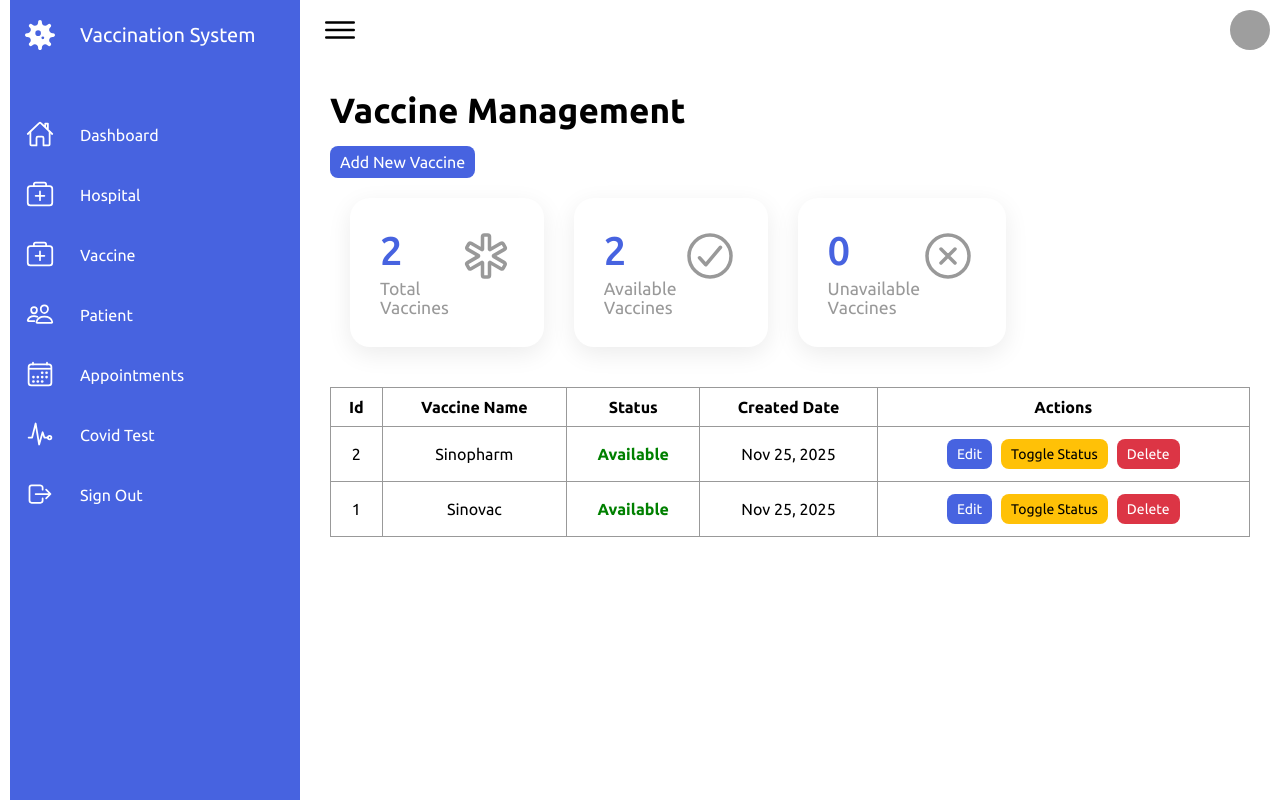
After one commit to iqraikram1117/Vaccination-Website, a PHP site: page /vaccine.php in a window 1280 px wide. The commit adds this page. Run offline with PHP 8.4, Linux system fonts and the light colour scheme; a user stored in the database is signed in; data comes from the database, SQL or seed files in the repository; grey boxes are pictures that could not be loaded.

Commit message:
completed all done

```diff
--- a/Admin/navigation.php
+++ b/Admin/navigation.php
@@ -25,6 +25,14 @@
                             <ion-icon name="medkit-outline"></ion-icon>
                         </span>
                         <span class="title">Hospital</span>
+                    </a>
+                </li>
+                  <li>
+                    <a href="vaccine.php">
+                        <span class="icon">
+                            <ion-icon name="medkit-outline"></ion-icon>
+                        </span>
+                        <span class="title">Vaccine </span>
                     </a>
                 </li>
 
--- /dev/null
+++ b/Admin/vaccine.php
@@ -0,0 +1,424 @@
+<?php
+    // Start session first
+    session_start();
+
+    // Include connection
+    include("connection.php");
+
+    // Check connection
+    if (!isset($connection) || $connection === null) {
+        die("Database connection failed. Please check your connection.php file.");
+    }
+
+    if(!isset($_SESSION['admin_session']))
+    {
+        echo "<script>window.location.href='login.php'</script>";
+    }
+
+    // Check and add missing columns if needed
+    $check_columns = mysqli_query($connection, "DESCRIBE tbl_vaccine");
+    $columns = array();
+    while($row = mysqli_fetch_assoc($check_columns)) {
+        $columns[] = $row['Field'];
+    }
+
+    // Add created_at column if it doesn't exist
+    if(!in_array('created_at', $columns)) {
+        $alter_query = "ALTER TABLE tbl_vaccine ADD COLUMN created_at TIMESTAMP DEFAULT CURRENT_TIMESTAMP";
+        mysqli_query($connection, $alter_query);
+    }
+
+    // Handle status toggle
+    if(isset($_GET['toggle_id']) && is_numeric($_GET['toggle_id'])) {
+        $toggle_id = $_GET['toggle_id'];
+
+        // Get current status
+        $current_query = "SELECT status FROM tbl_vaccine WHERE id = $toggle_id";
+        $current_result = mysqli_query($connection, $current_query);
+
+        if(mysqli_num_rows($current_result) > 0) {
+            $current_data = mysqli_fetch_assoc($current_result);
+            $new_status = ($current_data['status'] == 'available') ? 'unavailable' : 'available';
+
+            $toggle_query = "UPDATE tbl_vaccine SET status = '$new_status' WHERE id = $toggle_id";
+            if(mysqli_query($connection, $toggle_query)) {
+                echo "<script>alert('Vaccine status updated successfully!'); window.location.href='vaccine.php';</script>";
+            } else {
+                echo "<script>alert('Error updating vaccine status: " . mysqli_error($connection) . "'); window.location.href='vaccine.php';</script>";
+            }
+        }
+    }
+?>
+<!DOCTYPE html>
+<html lang="en">
+<head>
+    <meta charset="UTF-8">
+    <meta http-equiv="X-UA-Compatible" content="IE=edge">
+    <meta name="viewport" content="width=device-width, initial-scale=1.0">
+    <title>Vaccination System - Vaccine Management</title>
+    <!-- ======= Styles ====== -->
+    <link rel="stylesheet" href="assets/css/index.css">
+</head>
+<style>
+    .mainContent
+    {
+        padding: 30px;
+    }
+    .mainContent .title
+    {
+        font-size: 35px;
+    }
+    .mainContent table
+    {
+        width: 100%;
+    }
+    .mainContent table,td,th
+    {
+        margin-top: 20px;
+        border: 1px solid #999;
+        text-align: center;
+        border-collapse: collapse;
+        padding: 10px;
+    }
+    .mainContent table a
+    {
+        padding: 7px 10px;
+        background-color: #4763e0;
+        text-decoration: none;
+        border-radius: 8px;
+        color: #fff;
+        display: inline-block;
+        margin: 2px;
+        font-size: 14px;
+    }
+    .mainContent .btndeactivate
+    {
+        background-color: red;
+    }
+    .mainContent .btnactivate
+    {
+        background-color: yellowgreen;
+        color: #000;
+    }
+    .mainContent .btntoggle
+    {
+        background-color: #ffc107;
+        color: #000;
+    }
+    .mainContent .btndelete
+    {
+        background-color: #dc3545;
+    }
+    .mainContent .btn
+    {
+        display: inline-block;
+        margin-top: 15px;
+        padding: 7px 10px;
+        background-color: #4763e0;
+        text-decoration: none;
+        border-radius: 8px;
+        color: #fff;
+    }
+    .status-available {
+        color: green;
+        font-weight: bold;
+    }
+    .status-unavailable {
+        color: red;
+        font-weight: bold;
+    }
+    .action-buttons {
+        display: flex;
+        justify-content: center;
+        gap: 5px;
+        flex-wrap: wrap;
+    }
+
+/* =============== Navigation ================ */
+.navigation {
+  position: fixed;
+  width: 300px;
+  height: 100%;
+  background-color: #4763e0;
+  border-left: 10px solid white;
+  transition: 0.5s;
+  overflow: hidden;
+}
+.navigation.active {
+  width: 80px;
+}
+.navigation ul {
+  position: absolute;
+  top: 0;
+  left: 0;
+  width: 100%;
+}
+
+.navigation ul li {
+  position: relative;
+  width: 100%;
+  list-style: none;
+  border-top-left-radius: 30px;
+  border-bottom-left-radius: 30px;
+}
+
+.navigation ul li:hover,
+.navigation ul li.hovered {
+  background-color: var(--white);
+}
+
+.navigation ul li:nth-child(1) {
+  margin-bottom: 40px;
+  pointer-events: none;
+}
+
+.navigation ul li a {
+  position: relative;
+  display: block;
+  width: 100%;
+  display: flex;
+  text-decoration: none;
+  color: var(--white);
+}
+.navigation ul li:hover a,
+.navigation ul li.hovered a {
+  color: #4763e0;
+}
+
+.navigation ul li a .icon {
+  position: relative;
+  display: block;
+  min-width: 60px;
+  height: 60px;
+  line-height: 75px;
+  text-align: center;
+}
+.navigation ul li a .icon ion-icon {
+  font-size: 1.75rem;
+}
+
+.navigation ul li a .title {
+  position: relative;
+  display: block;
+  padding: 0 10px;
+  height: 60px;
+  line-height: 60px;
+  text-align: start;
+  white-space: nowrap;
+}
+
+/* --------- curve outside ---------- */
+.navigation ul li:hover a::before,
+.navigation ul li.hovered a::before {
+  content: "";
+  position: absolute;
+  right: 0;
+  top: -50px;
+  width: 50px;
+  height: 50px;
+  background-color: transparent;
+  border-radius: 50%;
+  box-shadow: 35px 35px 0 10px var(--white);
+  pointer-events: none;
+}
+.navigation ul li:hover a::after,
+.navigation ul li.hovered a::after {
+  content: "";
+  position: absolute;
+  right: 0;
+  bottom: -50px;
+  width: 50px;
+  height: 50px;
+  background-color: transparent;
+  border-radius: 50%;
+  box-shadow: 35px -35px 0 10px var(--white);
+  pointer-events: none;
+}
+
+/* cards */
+
+/* ======================= Cards ====================== */
+.cardBox {
+  position: relative;
+  width: 100%;
+  padding: 20px;
+  display: grid;
+  grid-template-columns: repeat(4, 1fr);
+  grid-gap: 30px;
+}
+
+.cardBox .card {
+  position: relative;
+  background: var(--white);
+  padding: 30px;
+  border-radius: 20px;
+  display: flex;
+  justify-content: space-between;
+  cursor: pointer;
+  box-shadow: 0 7px 25px rgba(0, 0, 0, 0.08);
+}
+
+.cardBox .card .numbers {
+  position: relative;
+  font-weight: 500;
+  font-size: 2.5rem;
+  color:  #4763e0;
+}
+
+.cardBox .card .cardName {
+  color: var(--black2);
+  font-size: 1.1rem;
+  margin-top: 5px;
+}
+
+.cardBox .card .iconBx {
+  font-size: 3.5rem;
+  color: var(--black2);
+}
+
+.cardBox .card:hover {
+  background:  #4763e0;
+}
+.cardBox .card:hover .numbers,
+.cardBox .card:hover .cardName,
+.cardBox .card:hover .iconBx {
+  color: var(--white);
+}
+
+</style>
+
+<body>
+    <!-- =============== Navigation ================ -->
+    <div class="container">
+        <?php
+            include("navigation.php");
+        ?>
+
+        <!-- ========================= Main ==================== -->
+        <div class="main">
+            <div class="topbar">
+                <div class="toggle">
+                    <ion-icon name="menu-outline"></ion-icon>
+                </div>
+                <div class="user">
+                    <a href='profile.php'><img src="assets/imgs/customer01.jpg" alt=""></a>
+                </div>
+            </div>
+            <!-- ======================= Cards ================== -->
+            <div class="mainContent">
+                <h2 class="title">Vaccine Management</h2>
+
+                <a href="add_new_vaccine.php" class="btn">Add New Vaccine</a>
+
+                <!-- Summary Cards -->
+                <div class="cardBox">
+                    <?php
+                        // Count total vaccines
+                        $query_total = "SELECT COUNT(*) as total FROM tbl_vaccine";
+                        $result_total = mysqli_query($connection, $query_total);
+                        $total_vaccines = mysqli_fetch_assoc($result_total)['total'];
+
+                        // Count available vaccines
+                        $query_available = "SELECT COUNT(*) as available FROM tbl_vaccine WHERE status = 'available'";
+                        $result_available = mysqli_query($connection, $query_available);
+                        $available_vaccines = mysqli_fetch_assoc($result_available)['available'];
+
+                        // Count unavailable vaccines
+                        $query_unavailable = "SELECT COUNT(*) as unavailable FROM tbl_vaccine WHERE status = 'unavailable'";
+                        $result_unavailable = mysqli_query($connection, $query_unavailable);
+                        $unavailable_vaccines = mysqli_fetch_assoc($result_unavailable)['unavailable'];
+                    ?>
+                    <div class="card">
+                        <div>
+                            <div class="numbers"><?php echo $total_vaccines; ?></div>
+                            <div class="cardName">Total Vaccines</div>
+                        </div>
+                        <div class="iconBx">
+                            <ion-icon name="medical-outline"></ion-icon>
+                        </div>
+                    </div>
+                    <div class="card">
+                        <div>
+                            <div class="numbers"><?php echo $available_vaccines; ?></div>
+                            <div class="cardName">Available Vaccines</div>
+                        </div>
+                        <div class="iconBx">
+                            <ion-icon name="checkmark-circle-outline"></ion-icon>
+                        </div>
+                    </div>
+                    <div class="card">
+                        <div>
+                            <div class="numbers"><?php echo $unavailable_vaccines; ?></div>
+                            <div class="cardName">Unavailable Vaccines</div>
+                        </div>
+                        <div class="iconBx">
+                            <ion-icon name="close-circle-outline"></ion-icon>
+                        </div>
+                    </div>
+                </div>
+
+                <table>
+                    <thead>
+                        <tr>
+                            <th>Id</th>
+                            <th>Vaccine Name</th>
+                            <th>Status</th>
+                            <th>Created Date</th>
+                            <th>Actions</th>
+                        </tr>
+                    </thead>
+                    <tbody>
+                        <?php
+                            $query = "SELECT * FROM tbl_vaccine ORDER BY id DESC";
+                            $result = mysqli_query($connection,$query);
+                            if(mysqli_num_rows($result) > 0) {
+                                foreach($result as $row)
+                                {
+                                    $status_class = ($row['status'] == 'available') ? 'status-available' : 'status-unavailable';
+
+                                    // Safely handle created_at field
+                                    if(isset($row['created_at']) && !empty($row['created_at'])) {
+                                        $created_date = date('M j, Y', strtotime($row['created_at']));
+                                    } else {
+                                        $created_date = 'Not set';
+                                    }
+
+                                    echo
+                                    "<tr>
+                                        <td>$row[id]</td>
+                                        <td>$row[name]</td>
+                                        <td class='$status_class'>" . ucfirst($row['status']) . "</td>
+                                        <td>$created_date</td>
+                                        <td>
+                                            <div class='action-buttons'>
+                                                <a href='add_new_vaccine.php?id=$row[id]'>Edit</a>
+                                                <a href='vaccine.php?toggle_id=$row[id]' class='btntoggle'>Toggle Status</a>
+                                                <a href='add_new_vaccine.php?delete_id=$row[id]' class='btndelete' onclick='return confirmDelete()'>Delete</a>
+                                            </div>
+                                        </td>
+                                    </tr>";
+                                }
+                            } else {
+                                echo "<tr><td colspan='5'>No vaccines found. <a href='add_new_vaccine.php'>Add the first vaccine</a></td></tr>";
+                            }
+                        ?>
+                    </tbody>
+                </table>
+            </div>
+        </div>
+    </div>
+
+    <!-- =========== Scripts =========  -->
+    <script src="assets/js/main.js"></script>
+
+    <!-- ====== ionicons ======= -->
+    <script type="module" src="https://unpkg.com/ionicons@5.5.2/dist/ionicons/ionicons.esm.js"></script>
+    <script nomodule src="https://unpkg.com/ionicons@5.5.2/dist/ionicons/ionicons.js"></script>
+
+    <script>
+        function confirmDelete() {
+            return confirm('Are you sure you want to delete this vaccine? This action cannot be undone.');
+        }
+    </script>
+</body>
+</html>
```
Also changed, not shown: Admin/add_new_vaccine.php (added, +232 -0 lines).
